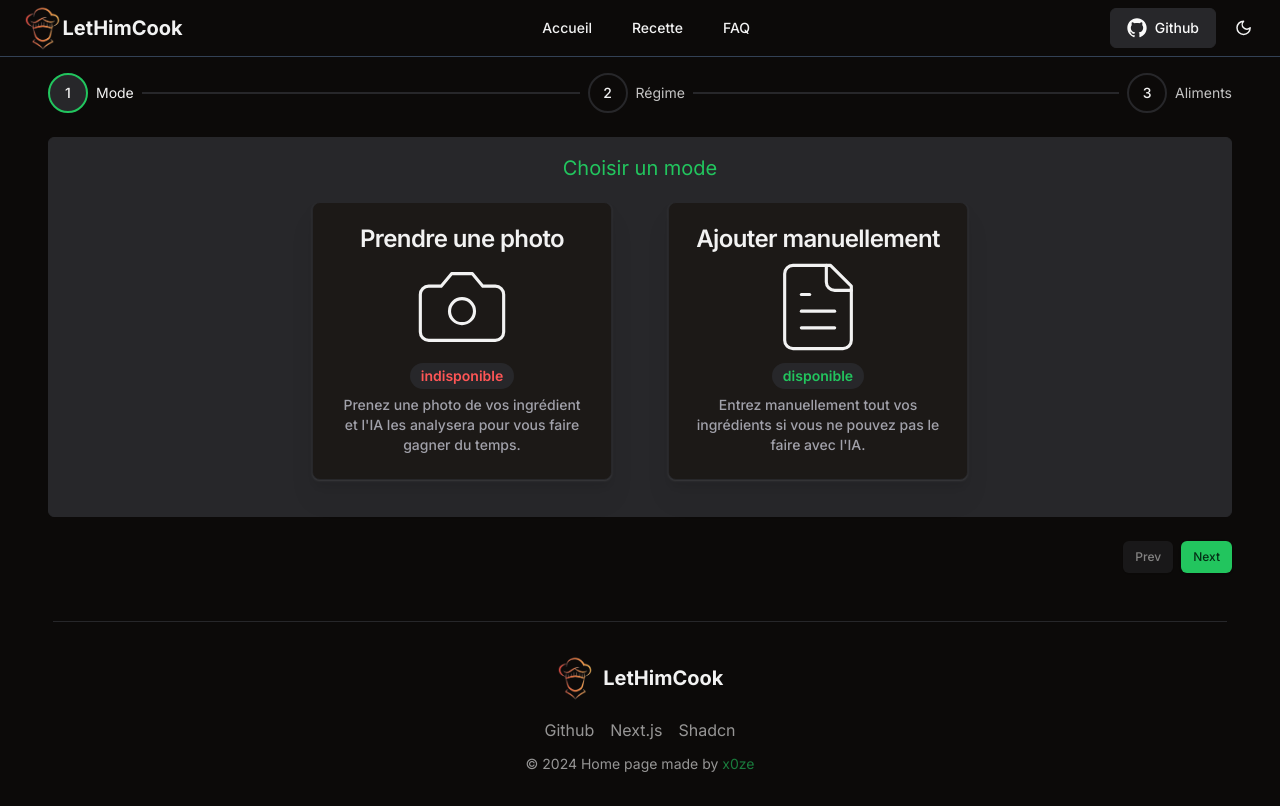
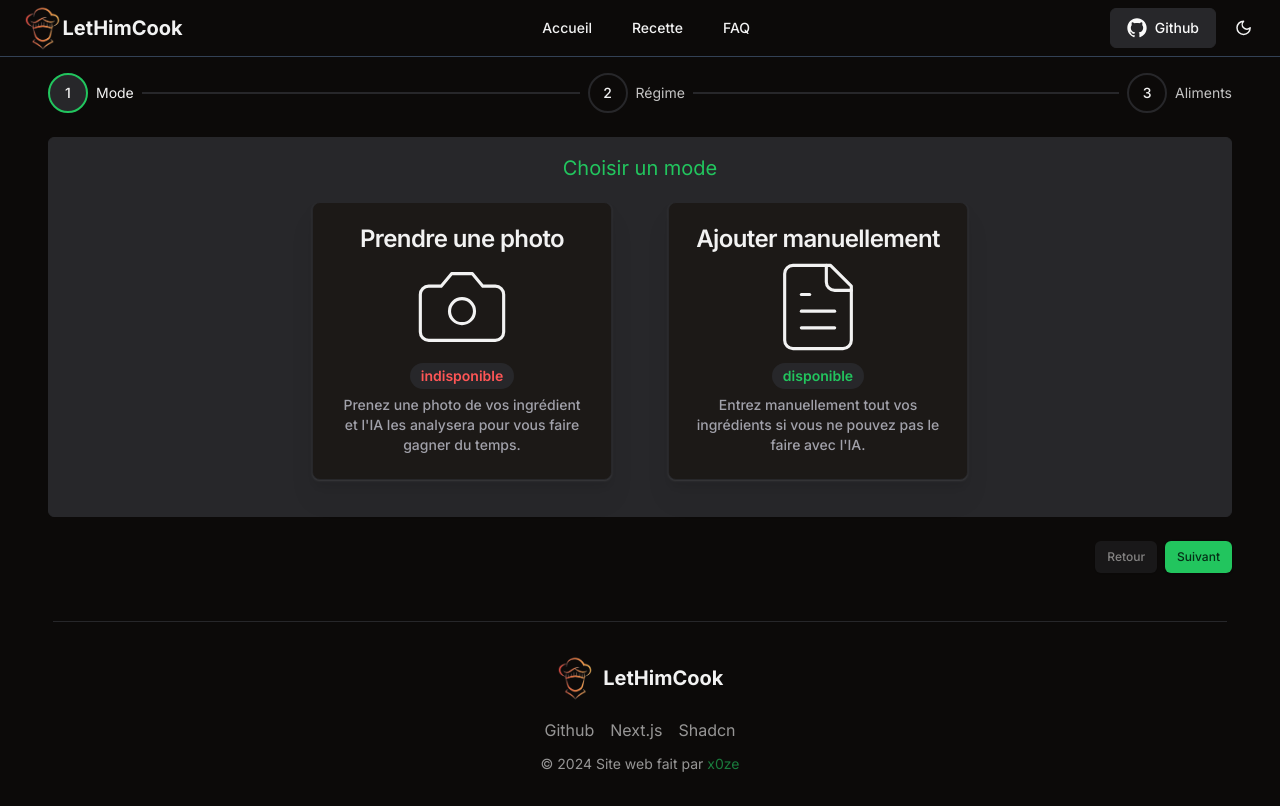
Before and after one commit to x0ze/Cooking-AI, a Next.js app in the folder lethimcook-app/: page /recipe in a window 1280 px wide. Built offline with nearby package versions, Linux system fonts and the light colour scheme.

Commit message:
fix syntax error

```diff
--- a/lethimcook-app/components/ui/Footer.tsx
+++ b/lethimcook-app/components/ui/Footer.tsx
@@ -43,7 +43,7 @@ export const Footer = () => {
 
       <div className="container pt-3">
         <p className="text-sm opacity-60">
-          &copy; 2024 Home page made by{" "}
+          &copy; 2024 Site web fait par{" "}
           <a
             rel="noreferrer noopener"
             target="_blank"
--- a/lethimcook-app/components/ui/Hero.tsx
+++ b/lethimcook-app/components/ui/Hero.tsx
@@ -34,7 +34,7 @@ export const Hero = () => {
 
           <a
             rel="noreferrer noopener"
-            href="https://github.com/x0ze"
+            href="https://github.com/x0ze/Cooking-AI"
             target="_blank"
             className={`w-full md:w-1/3 ${buttonVariants({
               variant: "outline",
--- a/lethimcook-app/examples/stepper-demo.tsx
+++ b/lethimcook-app/examples/stepper-demo.tsx
@@ -80,11 +80,11 @@ const Footer = () => {
 							size="sm"
 							variant="secondary"
 						>
-							Prev
+							Retour
 						</Button>
 						{isLastStep ? <button type="submit" form="food-form" className="inline-flex items-center justify-center whitespace-nowrap font-medium transition-colors
 						focus-visible:outline-none focus-visible:ring-1 focus-visible:ring-ring disabled:pointer-events-none disabled:opacity-50 bg-primary text-primary-foreground
-						shadow-sm hover:bg-primary/80 h-8 rounded-md px-3 text-xs">Finish</button> :
+						shadow-sm hover:bg-primary/80 h-8 rounded-md px-3 text-xs">Générer</button> :
 							<Button
 							    id={isLastStep ? "my-form" : undefined}
 								// type={isLastStep ? "submit" : "button"}
@@ -92,7 +92,7 @@ const Footer = () => {
 								size="sm"
 								onClick={nextStep}
 								>
-								{isLastStep ? "Finish" : isOptionalStep ? "Skip" : "Next"}
+								{isLastStep ? "Générer" : isOptionalStep ? "passer" : "Suivant"}
 							</Button>
 						}
 					</>
```
